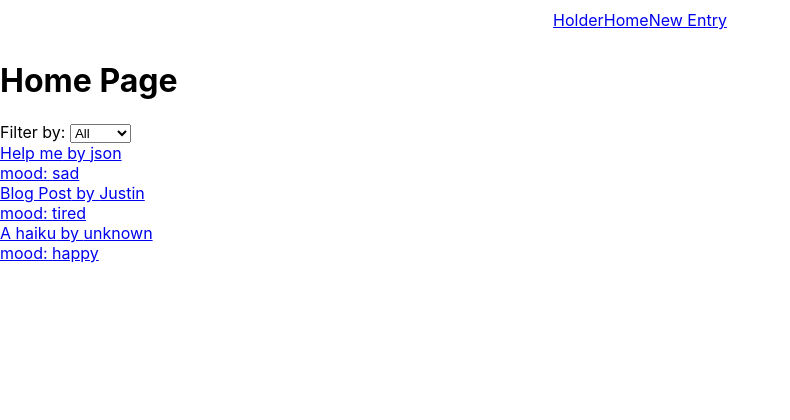
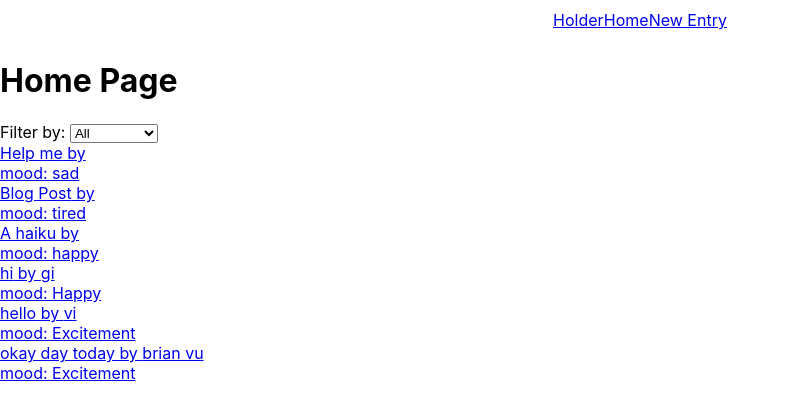
Before and after one commit to jlswift2/phase-2-project, a React (Create React App) app: page / in a window 1280 px wide. Shown: the top 420 px of the page, without its empty margins (0-790 px from the left). Built offline with nearby package versions, Linux system fonts and the light colour scheme; data requests are answered from the project's data file.

Commit message:
fixed naming and did POST

```diff
--- a/db.json
+++ b/db.json
@@ -20,6 +20,27 @@
       "text_body": "I'd go to yoga, but they don't serve donuts there. Namaste right here.",
       "author": "unknown",
       "mood": "happy"
+    },
+    {
+      "title": "hi",
+      "name": "gi",
+      "entry": "frfr",
+      "mood": "Happy",
+      "id": 4
+    },
+    {
+      "title": "hello",
+      "name": "vi",
+      "entry": "awesome day",
+      "mood": "Excitement",
+      "id": 5
+    },
+    {
+      "title": "okay day today",
+      "name": "brian vu",
+      "text_body": "the day was really good!",
+      "mood": "Excitement",
+      "id": 6
     }
   ]
 }
--- a/src/components/Entry.js
+++ b/src/components/Entry.js
@@ -14,7 +14,7 @@ function Entry() {
 
   return (
     <div>
-      {entry.title} by {entry.author}
+      {entry.title} by {entry.name}
       <br/>
       {entry.text_body}
       <br/>
--- a/src/components/EntryCard.js
+++ b/src/components/EntryCard.js
@@ -5,7 +5,7 @@ function EntryDisplay({ entry }) {
   return (
     <div>
       <Link to={`/Entry/${entry.id}`}>
-        {entry.title} by {entry.author}
+        {entry.title} by {entry.name}
         <br/>
         mood: {entry.mood}
       </Link>
--- a/src/components/Home.js
+++ b/src/components/Home.js
@@ -7,8 +7,8 @@ function Home() {
 
   useEffect(() => {
     fetch("http://localhost:8002/journals")
-    .then(res => res.json())
-    .then(data => setEntries(data));
+      .then(res => res.json())
+      .then(data => setEntries(data));
   }, []);
 
   const handleFilterChange = event => {
@@ -16,24 +16,27 @@ function Home() {
   }
 
   const renderFilteredEntries = filter => {
-    if(filter === "all") return entries.map(entry => <EntryCard key={entry.id} entry={entry}></EntryCard>);
+    if (filter === "all") return entries.map(entry => <EntryCard key={entry.id} entry={entry}></EntryCard>);
 
     const filteredEntries = entries.filter(entry => entry.mood === filter);
     return filteredEntries.map(entry => <EntryCard key={entry.id} entry={entry}></EntryCard>);
   }
 
+
+
   return (
     <div>
       <h1>Home Page</h1>
-
       <form onChange={handleFilterChange}>
         <label htmlFor="filter">Filter by: </label>
         <select name="filter">
           <option value="all">All</option>
-          <option value="happy">Happy</option>
-          <option value="sad">Sad</option>
-          <option value="tired">Tired</option>
-          <option value="mad">Mad</option>
+          <option value="Happy">Happy</option>
+          <option value="Tired">Tired</option>
+          <option value="Sad">Sad</option>
+          <option value="Excitement">Excitement</option>
+          <option value="Contmept">Contmept</option>
+          <option value="Stressed">Stressed</option>
         </select>
       </form>
 
--- a/src/components/NewEntry.js
+++ b/src/components/NewEntry.js
@@ -4,14 +4,21 @@ import { useHistory } from "react-router-dom";
 function NewEntry() {
     const [title, setTitle] = useState("")
     const [name, setName] = useState("")
-    const [entry, setEntry] = useState("")
+    const [text_body, setText_Body] = useState("")
     const [mood, setMood] = useState("")
 
     const history =useHistory()
 
     function handleSubmit(e) {
         e.preventDefault()
-        console.log(name, title, mood, entry)
+        fetch("http://localhost:8002/journals",{
+            method: "POST",
+            headers: {"Content-Type": "application/json"},
+            body: JSON.stringify({title,name,text_body,mood})
+        })
+        .then( response => response.json())
+        .then( data =>  (data))
+        // console.log(name, title, mood, entry)
         history.push("/")
     }
 
@@ -47,13 +54,13 @@ function NewEntry() {
                         <option value="Stressed">Stressed</option>
                     </select>
                 </label>
-                <input
+                <textarea
                     id="entry"
                     type="text"
                     name="entry"
                     placeholder="Type New Entry..."
-                    value={entry}
-                    onChange={(e) => setEntry(e.target.value)}
+                    value={text_body}
+                    onChange={(e) => setText_Body(e.target.value)}
                 />
                 <button type="submit">Add Entry</button>
             </form>
```
Lines whose indentation alone changed are shown as unchanged.
